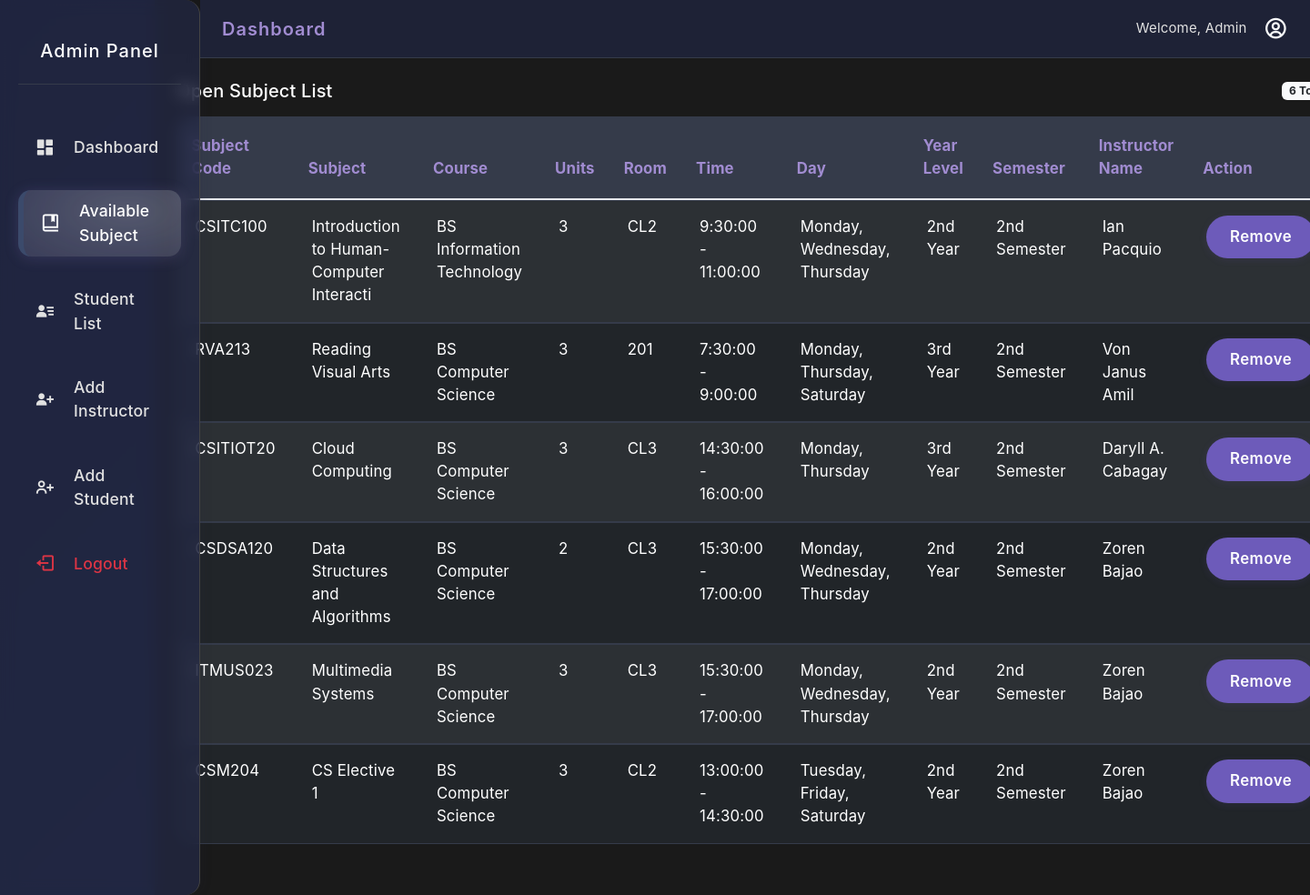
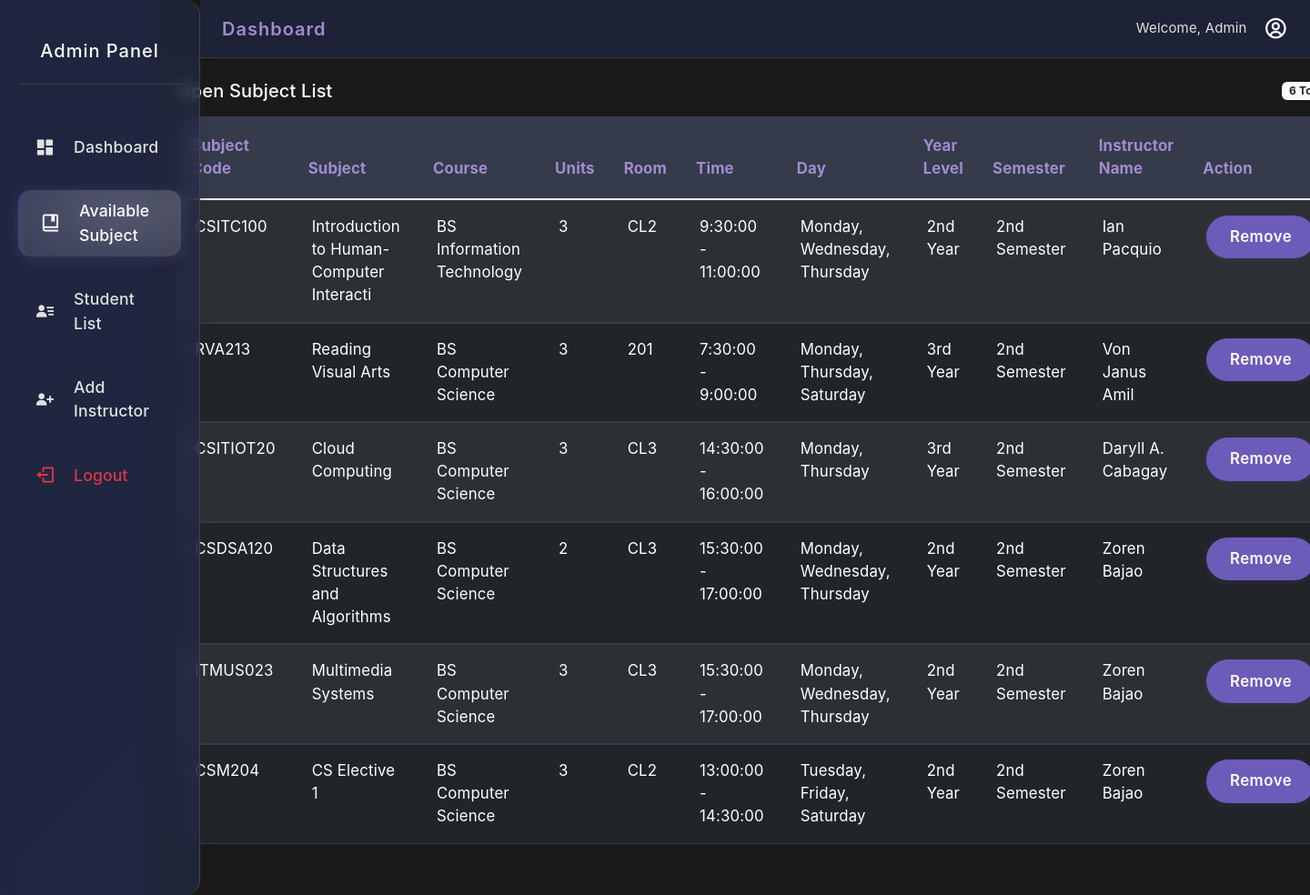
Before and after one commit to Frieren-2/Subject_enlisting-System, a Flask app: page /available_sub in a window 1440 px wide; the page is wider, and only the part inside the window is pictured. Shown: that part at 91% size. Run offline with Flask 3, Linux system fonts and the light colour scheme; a user stored in the database is signed in; data comes from the database, SQL or seed files in the repository; some libraries are stand-ins or nearby versions.

Commit message:
remove add student

```diff
--- a/template/base.html
+++ b/template/base.html
@@ -75,11 +75,6 @@
                 </a>
             </li>
             <li class="nav-item mt-auto">
-                <a class="nav-link" href="" style="color: #e1e1e1; font-weight: 500; display: flex; align-items: center; gap: 10px;">
-                    <i class='bx bx-user-plus'></i> Add Student
-                </a>
-            </li>
-            <li class="nav-item mt-auto">
                 <a class="nav-link text-danger" href="{{ url_for('logout') }}" style="font-weight: 500; display: flex; align-items: center; gap: 10px;">
                     <i class='bx bx-log-out'></i> Logout
                 </a>
```
